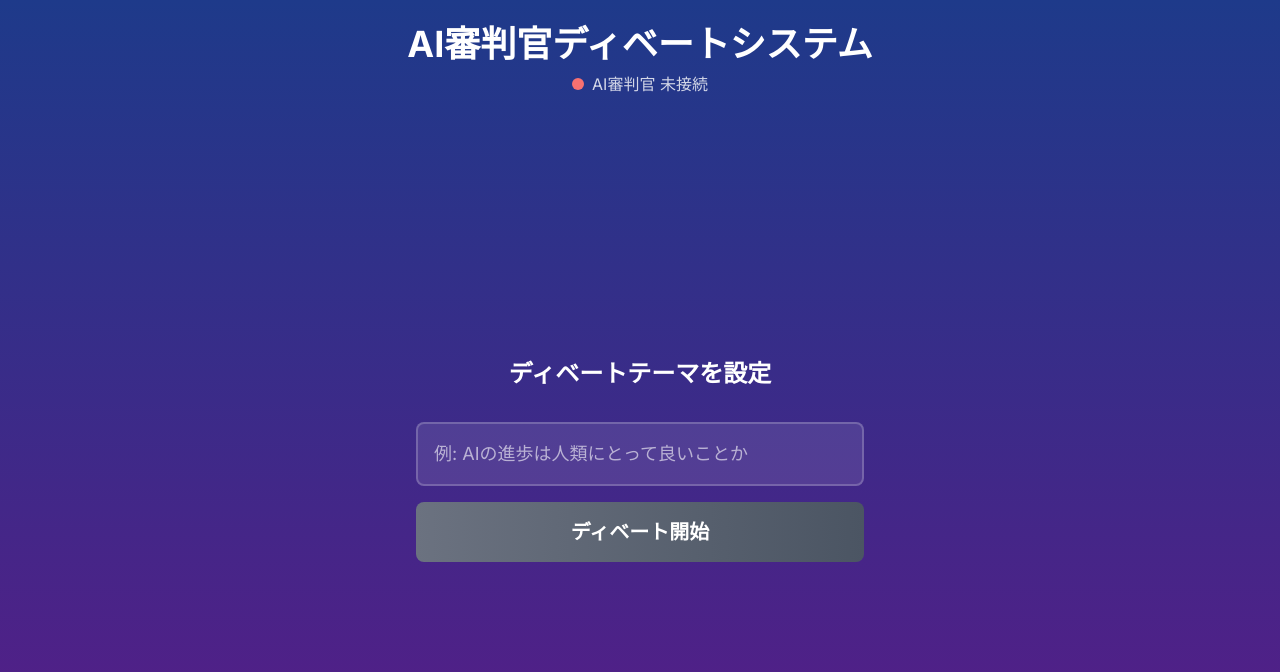
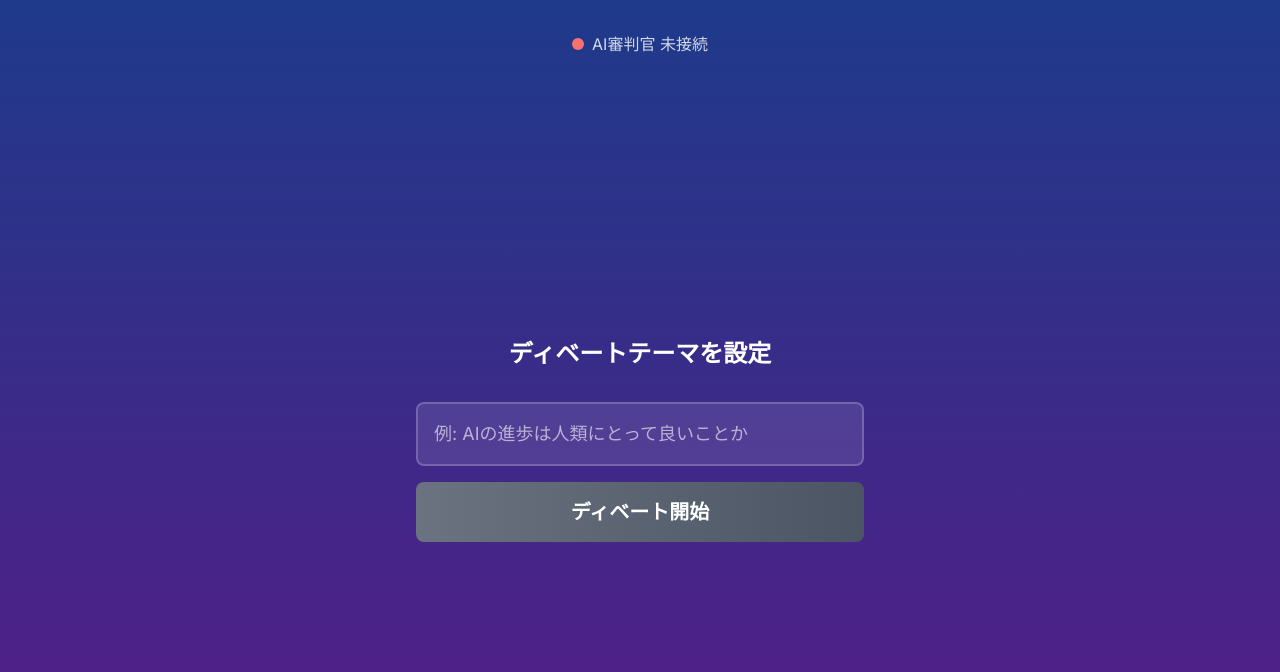
Before and after one commit to charokoukuu/judge-system, a Next.js app in the folder apps/frontend/: page / in a window 1280 px wide. Shown: the top 672 px of the page. Built offline with nearby package versions, Linux system fonts and the light colour scheme; no server answers.

Commit message:
Remove commented-out title in DebateScaleInterface component

```diff
--- a/apps/frontend/src/components/DebateScaleInterface.tsx
+++ b/apps/frontend/src/components/DebateScaleInterface.tsx
@@ -123,7 +123,7 @@ export default function DebateScaleInterface() {
       {/* ヘッダー */}
       <header className="p-6 text-center">
         <h1 className="text-4xl font-bold text-white mb-2">
-          AI審判官ディベートシステム
+          {/* AI審判官ディベートシステム */}
         </h1>
         <div className="flex items-center justify-center gap-2">
           <div
```
